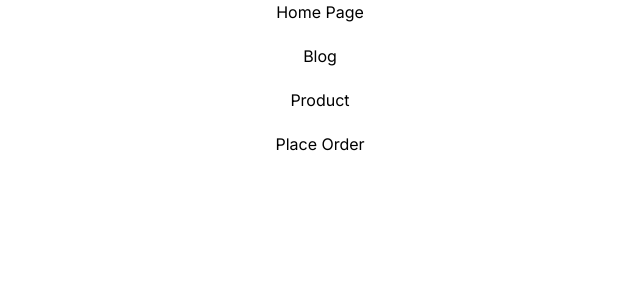
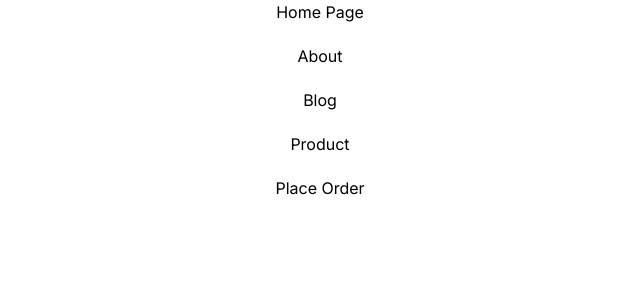
Before and after one commit to nishanthpkashyap/nextjs-routing, a Next.js app: page / in a window 1280 px wide. Shown: the top 300 px of the page, without its empty margins (320-960 px from the left). Built offline with nearby package versions, Linux system fonts and the light colour scheme.

Commit message:
added loading for /about (about page)

```diff
--- /dev/null
+++ b/src/app/about/loading.tsx
@@ -0,0 +1,3 @@
+export default function AboutLoading() {
+    return <div>Loading About page ...</div>;
+}
--- a/src/app/page.tsx
+++ b/src/app/page.tsx
@@ -14,6 +14,9 @@ export default function Home() {
   return (
     <div className='flex justify-center gap-[20px] items-center flex-col'>
       <h1>Home Page</h1>
+      <Link href={"/about"}>
+        <h2>About</h2>
+      </Link>
       <Link href={"/blog"}>
         <h2>Blog</h2>
       </Link>
```
